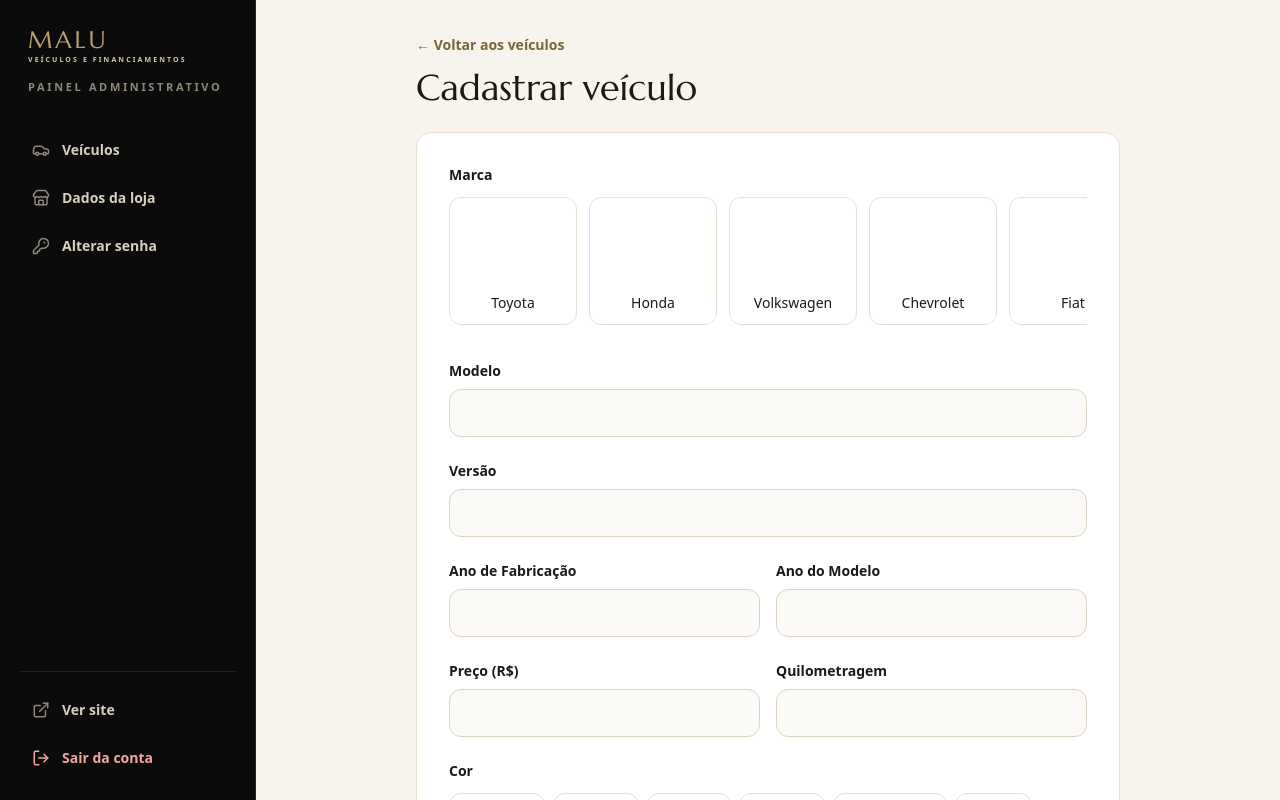
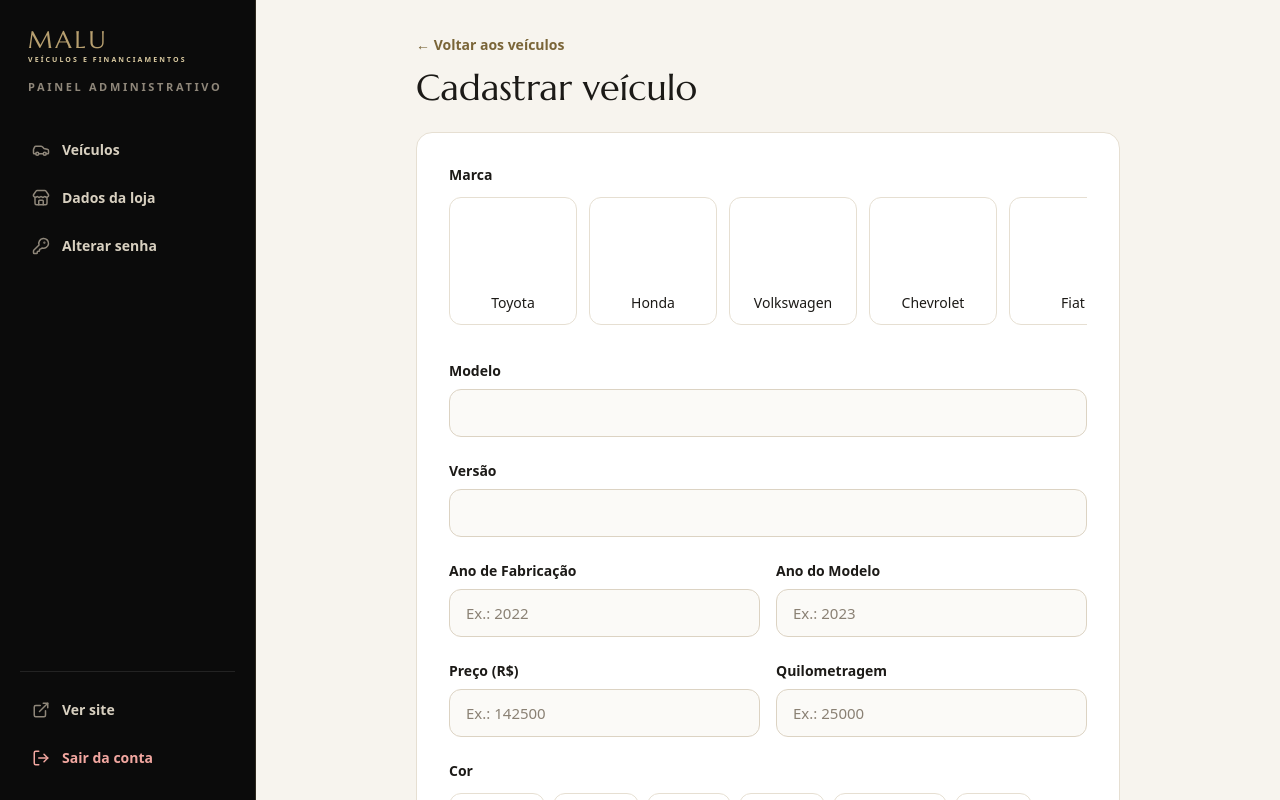
Before and after one commit to Georgexdev/site-carros, a Next.js app: page /admin/novo-carro in a window 1280 px wide. Shown: the top 800 px of the page. Built offline with nearby package versions, Linux system fonts and the light colour scheme; no server answers; the database is empty; some icons are missing.

Commit message:
Valida ano, preço e modelo no cadastro de carros

```diff
--- a/app/admin/editar-carro/[id]/page.tsx
+++ b/app/admin/editar-carro/[id]/page.tsx
@@ -4,6 +4,7 @@
 import { useRouter } from "next/navigation";
 import { useParams } from "next/navigation";
 import { supabase } from "@/lib/supabase";
+import { validarCarro, PRECO_MINIMO, ANO_MINIMO } from "@/lib/validarCarro";
 import Link from "next/link";
 import SeletorMarca from "@/components/SeletorMarca";
 import SeletorOpcoes from "@/components/SeletorOpcoes";
@@ -99,6 +100,13 @@
   async function handleSalvar(e: React.FormEvent) {
     e.preventDefault();
     setErro("");
+
+    const problema = validarCarro({ marca, modelo, anoFabricacao, anoModelo, preco, km });
+    if (problema) {
+      setErro(problema);
+      return;
+    }
+
     setSalvando(true);
 
     const { error } = await supabase
@@ -181,6 +189,8 @@
             <input
               type="number"
               value={anoFabricacao}
+              min={ANO_MINIMO}
+              placeholder="Ex.: 2022"
               onChange={(e) => setAnoFabricacao(e.target.value)}
               required
               className="w-full h-12 border border-line-strong rounded-xl bg-[#FBFAF7] px-4 text-[15px] text-ink placeholder:text-[#8A8174] focus:outline-none focus:border-gold focus:ring-2 focus:ring-gold/30"
@@ -192,6 +202,8 @@
             <input
               type="number"
               value={anoModelo}
+              min={ANO_MINIMO}
+              placeholder="Ex.: 2023"
               onChange={(e) => setAnoModelo(e.target.value)}
               required
               className="w-full h-12 border border-line-strong rounded-xl bg-[#FBFAF7] px-4 text-[15px] text-ink placeholder:text-[#8A8174] focus:outline-none focus:border-gold focus:ring-2 focus:ring-gold/30"
@@ -205,6 +217,8 @@
             <input
               type="number"
               value={preco}
+              min={PRECO_MINIMO}
+              placeholder="Ex.: 142500"
               onChange={(e) => setPreco(e.target.value)}
               required
               className="w-full h-12 border border-line-strong rounded-xl bg-[#FBFAF7] px-4 text-[15px] text-ink placeholder:text-[#8A8174] focus:outline-none focus:border-gold focus:ring-2 focus:ring-gold/30"
@@ -216,6 +230,8 @@
             <input
               type="number"
               value={km}
+              min={0}
+              placeholder="Ex.: 25000"
               onChange={(e) => setKm(e.target.value)}
               required
               className="w-full h-12 border border-line-strong rounded-xl bg-[#FBFAF7] px-4 text-[15px] text-ink placeholder:text-[#8A8174] focus:outline-none focus:border-gold focus:ring-2 focus:ring-gold/30"
--- a/app/admin/novo-carro/page.tsx
+++ b/app/admin/novo-carro/page.tsx
@@ -3,6 +3,7 @@
 import { useState } from "react";
 import { useRouter } from "next/navigation";
 import { supabase } from "@/lib/supabase";
+import { validarCarro, PRECO_MINIMO, ANO_MINIMO } from "@/lib/validarCarro";
 import Link from "next/link";
 import SeletorMarca from "@/components/SeletorMarca";
 import SeletorOpcoes from "@/components/SeletorOpcoes";
@@ -32,6 +33,13 @@
     async function handleSalvar(e: React.FormEvent) {
         e.preventDefault();
         setErro("");
+
+        const problema = validarCarro({ marca, modelo, anoFabricacao, anoModelo, preco, km });
+        if (problema) {
+            setErro(problema);
+            return;
+        }
+
         setSalvando(true);
 
         const { data: sessao } = await supabase.auth.getSession();
@@ -117,6 +125,8 @@
                         <input
                             type="number"
                             value={anoFabricacao}
+                            min={ANO_MINIMO}
+                            placeholder="Ex.: 2022"
                             onChange={(e) => setAnoFabricacao(e.target.value)}
                             required
                             className="w-full h-12 border border-line-strong rounded-xl bg-[#FBFAF7] px-4 text-[15px] text-ink placeholder:text-[#8A8174] focus:outline-none focus:border-gold focus:ring-2 focus:ring-gold/30"
@@ -128,6 +138,8 @@
                         <input
                             type="number"
                             value={anoModelo}
+                            min={ANO_MINIMO}
+                            placeholder="Ex.: 2023"
                             onChange={(e) => setAnoModelo(e.target.value)}
                             required
                             className="w-full h-12 border border-line-strong rounded-xl bg-[#FBFAF7] px-4 text-[15px] text-ink placeholder:text-[#8A8174] focus:outline-none focus:border-gold focus:ring-2 focus:ring-gold/30"
@@ -141,6 +153,8 @@
                         <input
                             type="number"
                             value={preco}
+                            min={PRECO_MINIMO}
+                            placeholder="Ex.: 142500"
                             onChange={(e) => setPreco(e.target.value)}
                             required
                             className="w-full h-12 border border-line-strong rounded-xl bg-[#FBFAF7] px-4 text-[15px] text-ink placeholder:text-[#8A8174] focus:outline-none focus:border-gold focus:ring-2 focus:ring-gold/30"
@@ -152,6 +166,8 @@
                         <input
                             type="number"
                             value={km}
+                            min={0}
+                            placeholder="Ex.: 25000"
                             onChange={(e) => setKm(e.target.value)}
                             required
                             className="w-full h-12 border border-line-strong rounded-xl bg-[#FBFAF7] px-4 text-[15px] text-ink placeholder:text-[#8A8174] focus:outline-none focus:border-gold focus:ring-2 focus:ring-gold/30"
--- /dev/null
+++ b/lib/validarCarro.ts
@@ -0,0 +1,46 @@
+// Confere os dados do carro antes de salvar no painel.
+// Retorna a mensagem do primeiro problema encontrado, ou "" se estiver tudo certo.
+
+type DadosCarro = {
+  marca: string;
+  modelo: string;
+  anoFabricacao: string;
+  anoModelo: string;
+  preco: string;
+  km: string;
+};
+
+export const PRECO_MINIMO = 1000;
+export const ANO_MINIMO = 1950;
+
+export function validarCarro(dados: DadosCarro): string {
+  const anoAtual = new Date().getFullYear();
+
+  if (!dados.marca.trim()) return "Escolha a marca do veículo.";
+  if (dados.modelo.trim().length < 2) return "Preencha o modelo do veículo (ex.: Civic, Corolla).";
+
+  const fabricacao = Number(dados.anoFabricacao);
+  const modelo = Number(dados.anoModelo);
+
+  if (!/^\d{4}$/.test(dados.anoFabricacao) || fabricacao < ANO_MINIMO || fabricacao > anoAtual + 1) {
+    return "O ano de fabricação precisa ter 4 dígitos, entre " + ANO_MINIMO + " e " + (anoAtual + 1) + ".";
+  }
+  if (!/^\d{4}$/.test(dados.anoModelo) || modelo < ANO_MINIMO || modelo > anoAtual + 2) {
+    return "O ano do modelo precisa ter 4 dígitos, entre " + ANO_MINIMO + " e " + (anoAtual + 2) + ".";
+  }
+  if (modelo < fabricacao || modelo > fabricacao + 1) {
+    return "O ano do modelo deve ser igual ao ano de fabricação ou 1 ano depois (ex.: 2022/2023).";
+  }
+
+  const preco = Number(dados.preco);
+  if (!preco || preco < PRECO_MINIMO) {
+    return "O preço precisa ser de pelo menos R$ " + PRECO_MINIMO.toLocaleString("pt-BR") + ".";
+  }
+
+  const km = Number(dados.km);
+  if (dados.km.trim() === "" || km < 0 || !Number.isFinite(km)) {
+    return "Preencha a quilometragem (use 0 para carro zero km).";
+  }
+
+  return "";
+}
```
